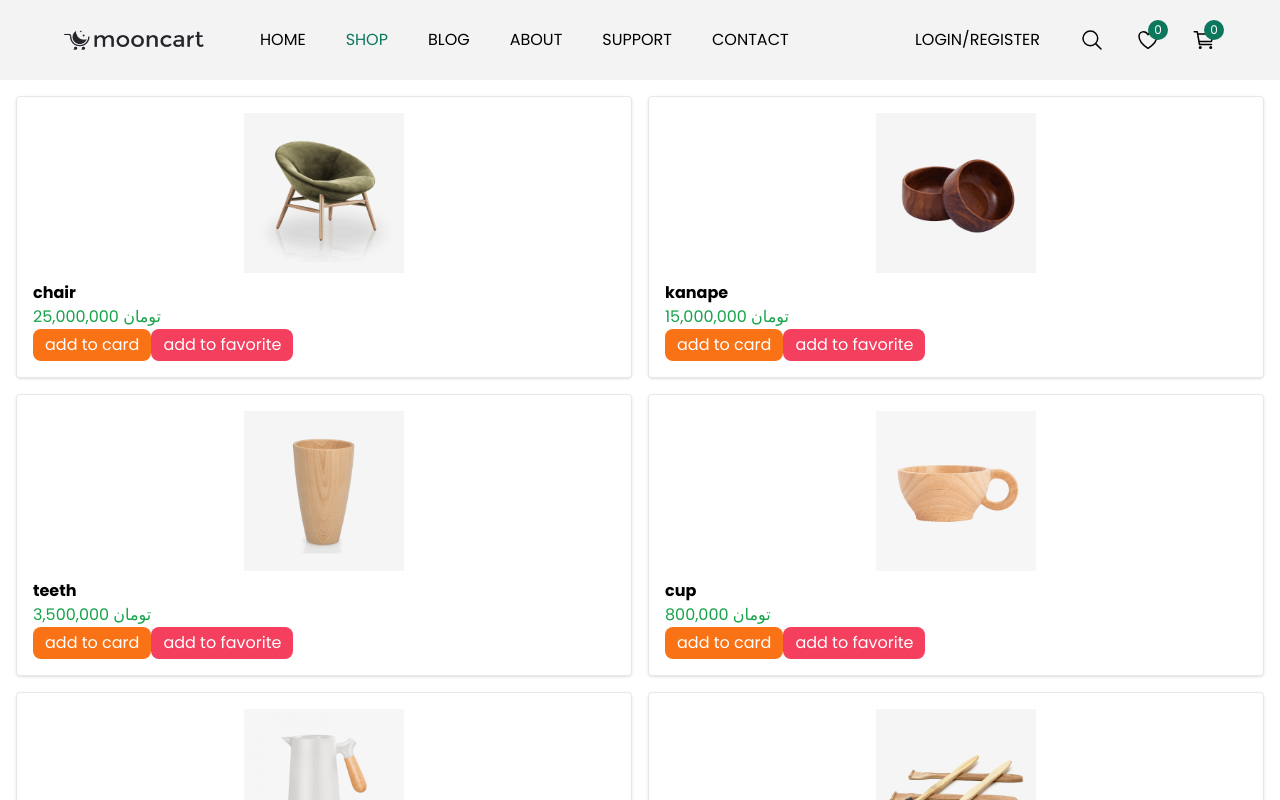
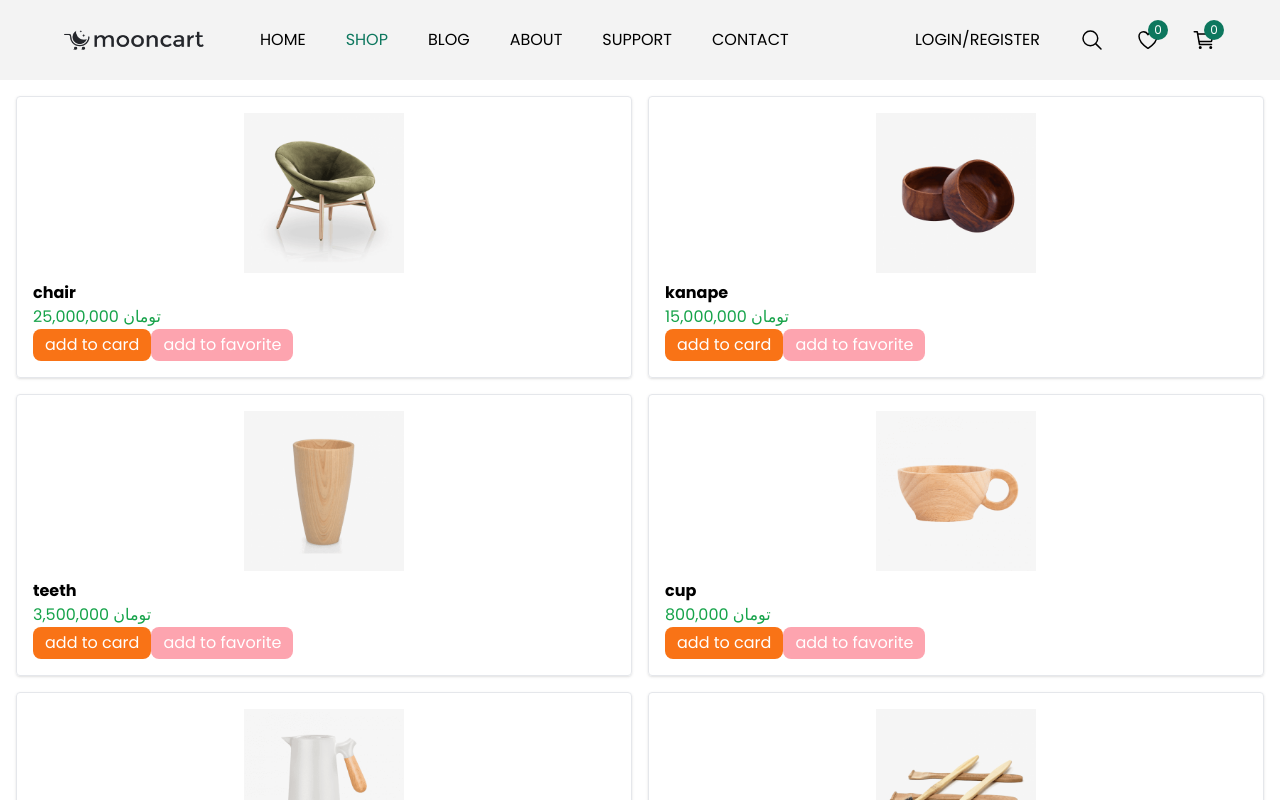
Before and after one commit to zahra-hjri/E-commerce-moon, a Next.js app: page /shop in a window 1280 px wide. Shown: the top 800 px of the page. Built offline with nearby package versions, Linux system fonts and the light colour scheme.

Commit message:
edit: edited button

```diff
--- a/src/app/components/ProductList/ProductList.tsx
+++ b/src/app/components/ProductList/ProductList.tsx
@@ -47,7 +47,7 @@ export default function ProductsList() {
           </button>
           <button
             onClick={() => dispatch(addToFavorit(product))}
-            className="bg-rose-500 rounded-lg py-1 px-3 text-white"
+            className="bg-rose-300 rounded-lg py-1 px-3 text-white"
           >
             add to favorite
           </button>
```
